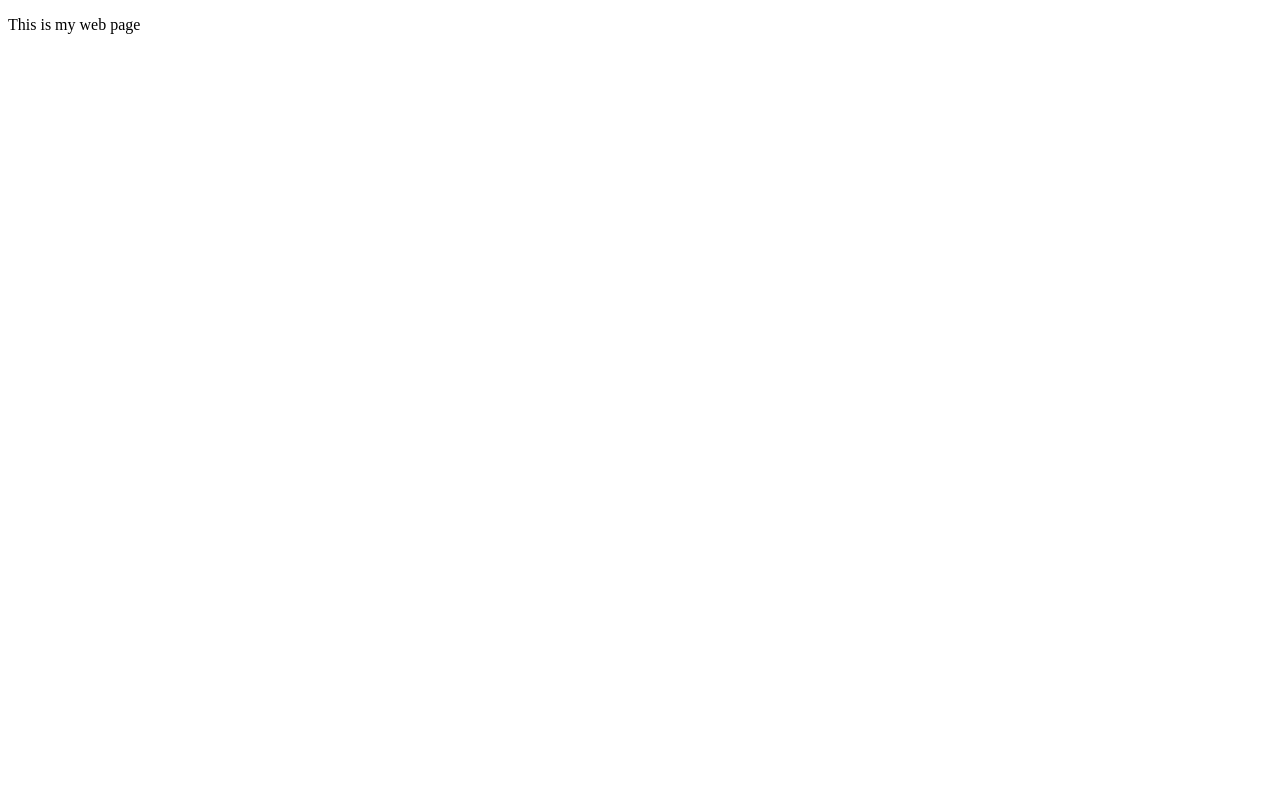
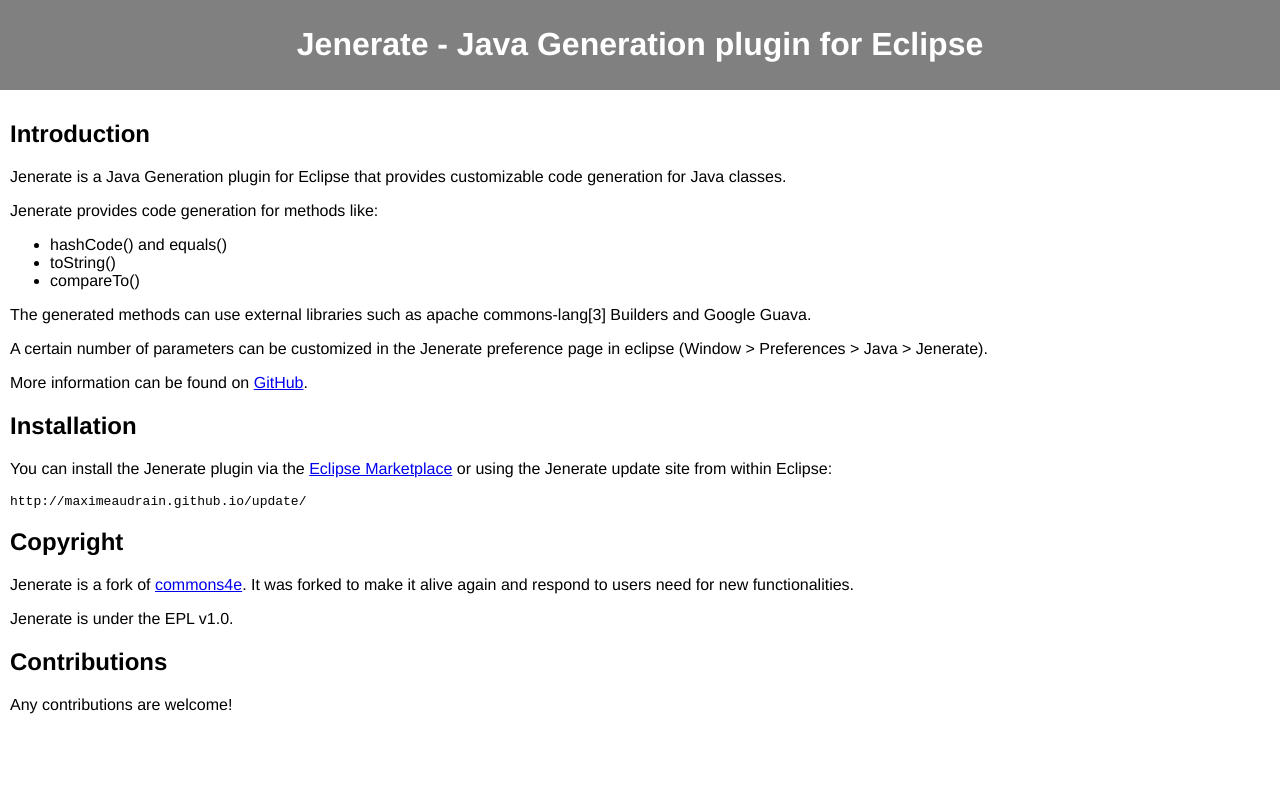
Before and after one commit to maximeAudrain/maximeAudrain.github.io, a plain HTML site: page index.html in a window 1280 px wide. Drawn offline with Linux system fonts and the light colour scheme.

Commit message:
add jenerate information

```diff
--- a/index.html
+++ b/index.html
@@ -1,34 +1,63 @@
-<!DOCTYPE HTML PUBLIC "-//W3C//DTD HTML 4.01 Transitional//EN"
-"http://www.w3.org/TR/html4/loose.dtd">
+<!DOCTYPE HTML>
 
-
-
-<html lang="en">
-
-
-
+<html>
 <head>
-
-
-
-	<meta http-equiv="content-type" content="text/html; charset=utf-8">
-
-	<title>Title Goes Here</title>
-
-
-
+<style>
+html,
+body {
+   margin:0;
+   padding:0;
+   height:100%;
+}
+#container {
+   min-height:100%;
+   position:relative;
+}
+#header {
+	font-family: Helvetica, Arial, sans-serif;
+    background-color:grey;
+    color:white;
+    text-align:center;
+    padding:5px;
+}
+#content {
+	font-family: Helvetica, Arial, sans-serif;
+    float:left;
+    padding:10px;
+    padding-bottom:60px;
+}
+</style>
 </head>
 
-
-
 <body>
-
-<p>This is my web page</p>
-
-
-
+	<div id="container">
+		<div id="header">
+            <h1>Jenerate - Java Generation plugin for Eclipse</h1>
+        </div>
+		<div id="content">
+			<h2>Introduction</h2>
+				<p>Jenerate is a Java Generation plugin for Eclipse that provides customizable code generation for Java classes.</p>
+				<p>Jenerate provides code generation for methods like:</p>
+				<ul>
+				  <li>hashCode() and equals()</li>
+				  <li>toString()</li>
+				  <li>compareTo()</li>
+				</ul>
+				<p>The generated methods can use external libraries such as apache commons-lang[3] Builders and Google Guava.</p>
+				<p>A certain number of parameters can be customized in the Jenerate preference page in eclipse (Window > Preferences > Java > Jenerate).</p>
+				<p>More information can be found on <a class="externalLink" href="https://github.com/maximeAudrain/jenerate">GitHub</a>.</p>
+			<h2>Installation</h2>
+				<p>You can install the Jenerate plugin via the <a class="externalLink" href="http://marketplace.eclipse.org/content/jenerate">Eclipse Marketplace</a> or using the Jenerate update site from within Eclipse:</p>
+				<div class="source"><pre>http://maximeaudrain.github.io/update/</pre></div>
+			<h2>Copyright</h2>
+				<p>Jenerate is a fork of <a class="externalLink" href="https://github.com/jiayun/commons4e">commons4e</a>. It was forked to make it alive again and respond to users need for new functionalities.</p>
+				<p>Jenerate is under the EPL v1.0.</p>
+			<h2>Contributions</h2>
+			<p>Any contributions are welcome!</p>
+			<!--<p>Hereafter are a couple of information on how to add new method skeleton and content to be generated by the Jenerate plugin : </p>-->
+			<!--<h3>How to define a new method skeleton?</h3>-->
+			<!--<h3>How to define a new method content for a certain method skeleton?</h3>-->
+		</div>
+	</div>
 </body>
-
-
-
 </html>
```
